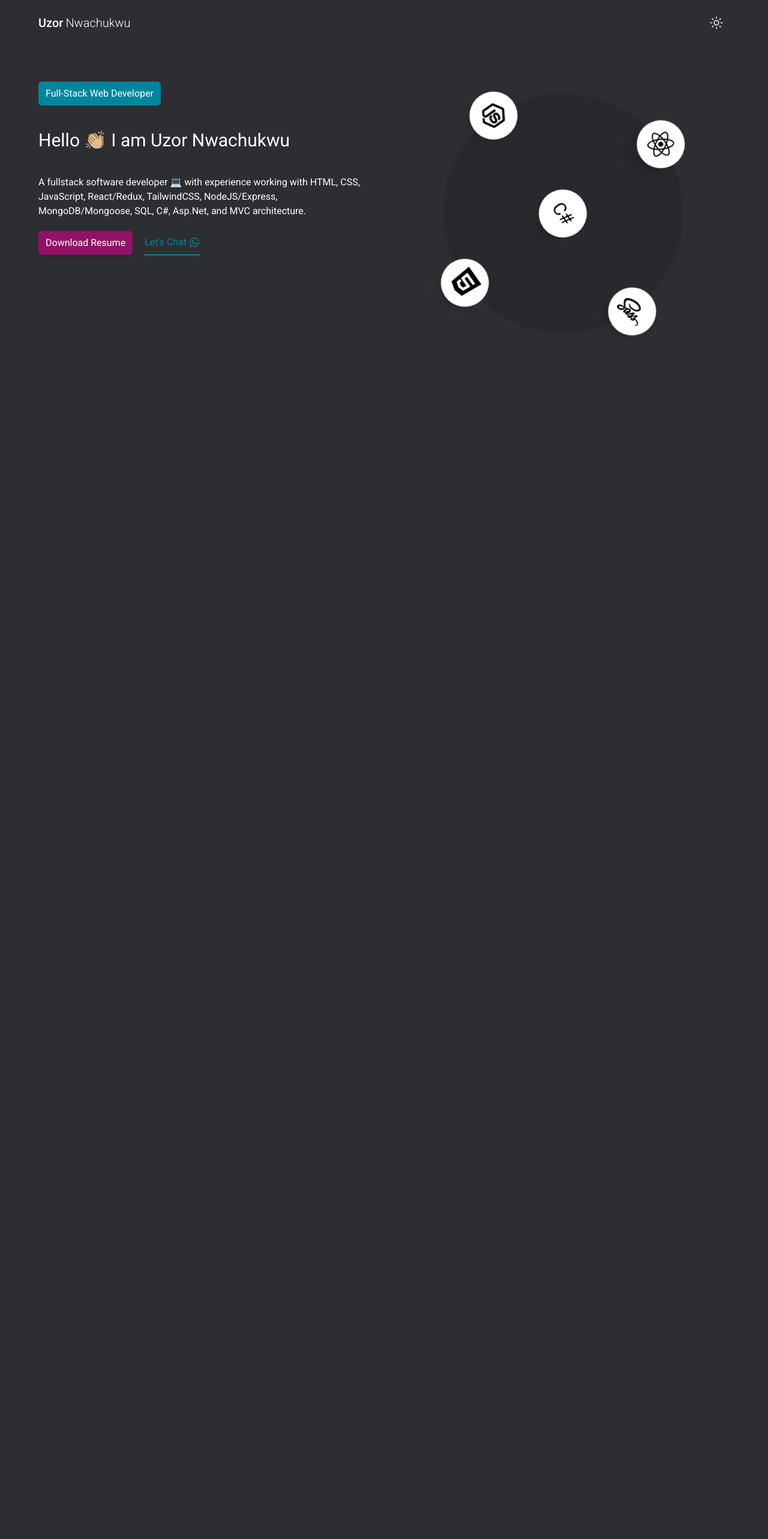
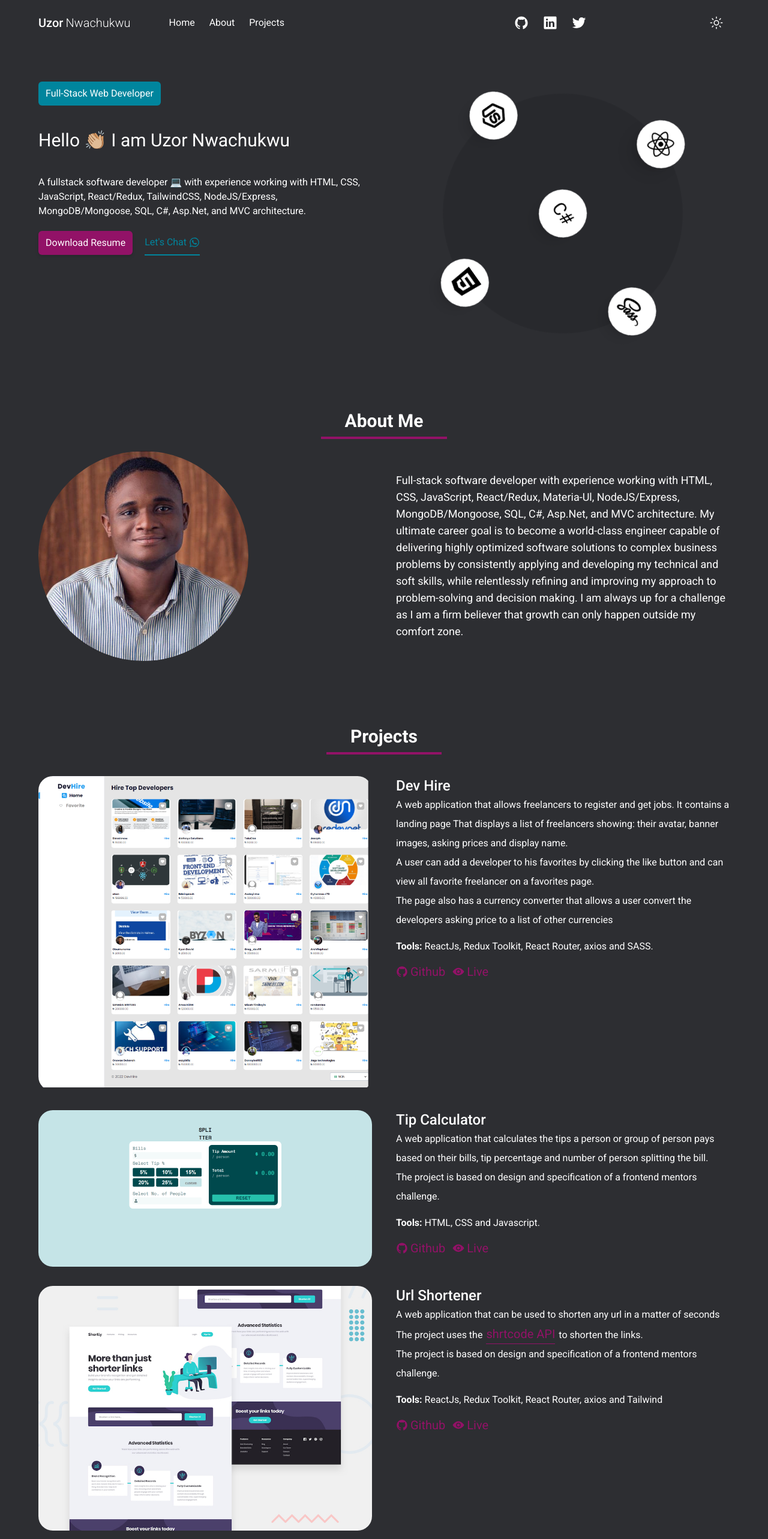
Before and after one commit to Nwachukwu-Uzor/portfolio, a React (Vite) app: page / in a window 1280 px wide. Shown: the top 2566 px of the page at 60% size. Built offline with nearby package versions, Linux system fonts and the light colour scheme.

Commit message:
updates resume to latest version

```diff
--- a/src/App.jsx
+++ b/src/App.jsx
@@ -16,6 +16,7 @@
       duration: 600,
       easing: "ease-in-sine",
       delay: 100,
+      once: true,
     });
   }, []);
 
--- a/src/components/About.jsx
+++ b/src/components/About.jsx
@@ -6,7 +6,7 @@
   const { lightTheme } = useContext(ThemeContext);
 
   return (
-    <section className={`py-10`}>
+    <section className={`py-10`} id="about">
       <h1
         className={`text-center text-2xl md:text-3xl py-2 px-10 font-bold border-b-4 ${
           lightTheme ? "border-b-[#005269]" : "border-b-[#921267]"
--- a/src/components/Header.jsx
+++ b/src/components/Header.jsx
@@ -17,7 +17,7 @@
             Uzor <span className="font-light">Nwachukwu</span>
           </h1>
         </div>
-        {/* <div
+        <div
           className={`absolute  left-[5px] right-[20px] md:w-full ${
             lightTheme
               ? "bg-black text-white md:bg-transparent md:text-black"
@@ -28,28 +28,18 @@
         >
           <ul className="flex flex-col md:flex-row items-center gap-6 md:gap-6">
             <li>
-              <a href="#" className="hover:text-[#63f2a9] duration-300">
+              <a href="#home" className="hover:text-[#63f2a9] duration-300">
+                Home
+              </a>
+            </li>
+            <li>
+              <a href="#about" className="hover:text-[#63f2a9] duration-300">
                 About
               </a>
             </li>
             <li>
-              <a href="#" className="hover:text-[#63f2a9] duration-300">
-                Skills
-              </a>
-            </li>
-            <li>
-              <a href="#" className="hover:text-[#63f2a9] duration-300">
+              <a href="#projects" className="hover:text-[#63f2a9] duration-300">
                 Projects
-              </a>
-            </li>
-            <li>
-              <a href="#" className="hover:text-[#63f2a9] duration-300">
-                Services
-              </a>
-            </li>
-            <li>
-              <a href="#" className="hover:text-[#63f2a9] duration-300">
-                Contacts
               </a>
             </li>
           </ul>
@@ -82,7 +72,7 @@
               </a>
             </li>
           </ul>
-        </div> */}
+        </div>
         <div className="absolute right-[10px] top-[50%] translate-y-[-50%] flex items-center gap-4">
           <button
             onClick={setTheme}
@@ -95,14 +85,14 @@
             ></ion-icon>
           </button>
 
-          {/* <button
+          <button
             onClick={handleNavOpen}
             className={`text-2xl ${
               navOpen ? "opacity-100" : "opacity-85"
             } ease-linear duration-300 md:hidden flex items-center`}
           >
             <ion-icon name={`${navOpen ? "close" : "menu"}`}></ion-icon>
-          </button> */}
+          </button>
         </div>
       </nav>
     </header>
--- a/src/components/Hero.jsx
+++ b/src/components/Hero.jsx
@@ -6,7 +6,7 @@
 const Hero = () => {
   const { lightTheme } = useContext(ThemeContext);
   return (
-    <section className="min-h-[70vh] flex items-center py-10">
+    <section className="min-h-[70vh] flex items-center py-10" id="home">
       <div className="w-[90%] max-w-[1240px] mx-auto grid grid-cols-1 md:grid-cols-2 gap-10 items-stretch">
         <div data-aos="fade-right">
           <p
--- a/src/components/Projects.jsx
+++ b/src/components/Projects.jsx
@@ -9,7 +9,7 @@
   const { lightTheme } = useContext(ThemeContext);
 
   return (
-    <section className={`py-10`}>
+    <section className={`py-10`} id="projects">
       <h1
         className={`text-center text-2xl md:text-3xl py-2 px-10 font-bold border-b-4 ${
           lightTheme ? "border-b-[#005269]" : "border-b-[#921267]"
--- a/src/index.css
+++ b/src/index.css
@@ -9,4 +9,5 @@
 body {
   font-family: "Roboto", sans-serif;
   overflow-x: hidden;
+  scroll-behavior: smooth;
 }
```
Also changed, not shown: 1 other file (tests, documents, lock files or other folders).
